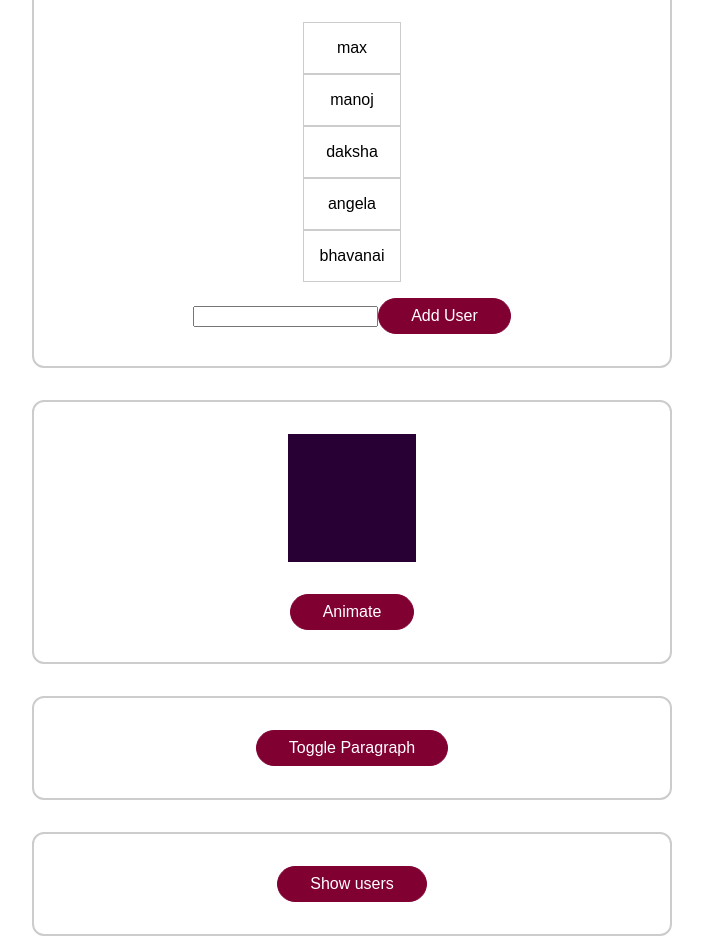
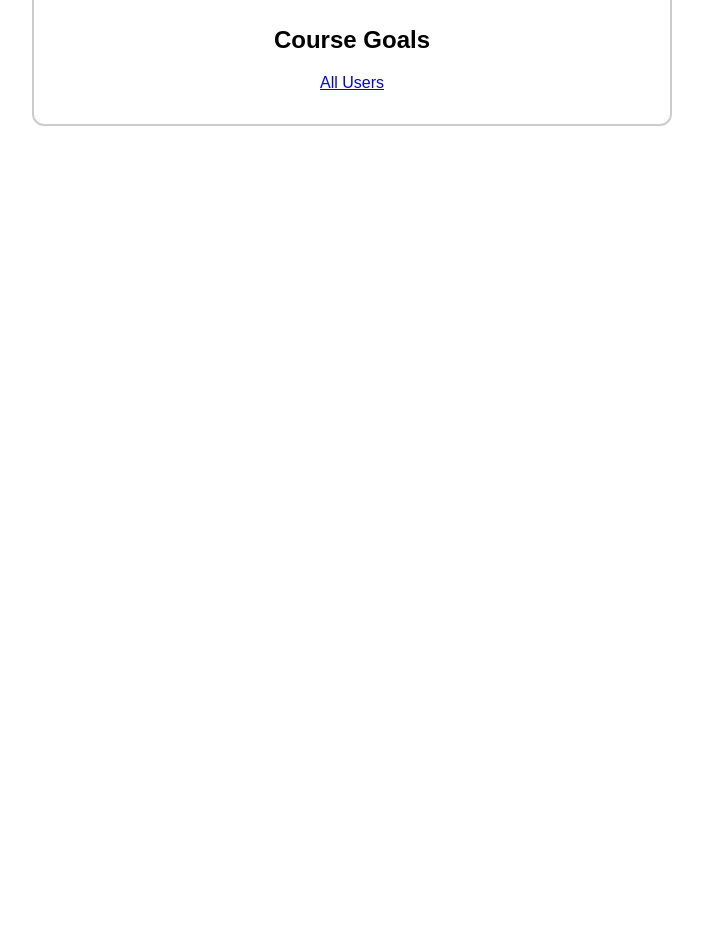
Before and after one commit to VarunPoloju/VueJs_Animations, a Vue app: page /goals in a window 1280 px wide. Shown: the part 60-1012 px from the top of the page, without its empty margins (288-991 px from the left). After the commit the page ends 800 px from the top, so only its background shows below. Built offline with nearby package versions, Linux system fonts and the light colour scheme.

Commit message:
animating route changes

```diff
--- a/package.json
+++ b/package.json
@@ -9,7 +9,8 @@
   },
   "dependencies": {
     "core-js": "^3.6.5",
-    "vue": "^3.0.0"
+    "vue": "^3.0.0",
+    "vue-router": "^4.3.2"
   },
   "devDependencies": {
     "@vue/cli-plugin-babel": "~4.5.0",
--- a/src/App.vue
+++ b/src/App.vue
@@ -1,51 +1,15 @@
 <template>
-  <div class="container">
-    <users-list></users-list>
-  </div>
-  <div class="container">
-    <!-- if animatedBlock is true animate class will be added from css -->
-    <div class="block" :class="{ animate: animatedBlock }"></div>
-    <button @click="animateBlock">Animate</button>
-  </div>
-
-  <div class="container">
-    <transition
-      :css="false"
-      @before-enter="beforeEnter"
-      @before-leave="beforeLeave"
-      @enter="enter"
-      @after-enter="afterEnter"
-      @leave="leave"
-      @after-leave="afterLeave"
-      @enter-cancelled="enterCancelled"
-      @leave-cancelled="leaveCancelled"
-    >
-      <p v-if="paraisvisible">Sometimes visible</p>
+  <router-view v-slot="slotProps">
+    <transition name="fade-button" mode="out-in">
+      <component :is="slotProps.Component"></component>
     </transition>
-    <button @click="togglePara">Toggle Paragraph</button>
-  </div>
-
-  <div class="container">
-    <transition name="fade-button" mode="in-out">
-      <button @click="showUser" v-if="!usersAreVisible">Show users</button>
-      <button @click="hideUser" v-else>Hide users</button>
-    </transition>
-  </div>
-
-  <base-modal @closeDialog="hideDialog" :open="dialogIsVisible">
-    <p>This is a test dialog!</p>
-    <button @click="hideDialog">Close it!</button>
-  </base-modal>
-
-  <div class="container">
-    <button @click="showDialog">Show Dialog</button>
-  </div>
+  </router-view>
 </template>
 
 <script>
-import UsersList from './components/UsersList.vue';
+// import UsersList from './components/UsersList.vue';
 export default {
-  components: { UsersList },
+  // components: { UsersList },
   data() {
     return {
       dialogIsVisible: false,
@@ -210,4 +174,17 @@
   border: 2px solid #ccc;
   border-radius: 12px;
 }
+
+.route-enter-from {
+}
+.route-enter-active {
+  animation: slide-scale 0.4s ease-out;
+}
+
+.route-leave-active {
+  animation: slide-scale 0.4s ease-in;
+}
+
+.route-enter-to {
+}
 </style>
--- a/src/components/UsersList.vue
+++ b/src/components/UsersList.vue
@@ -1,8 +1,10 @@
 <template>
   <ul>
-    <li v-for="user in users" :key="user" @click="removeUser(user)">
-      {{ user }}
-    </li>
+    <transition-group tag="ul" name="user-list">
+      <li v-for="user in users" :key="user" @click="removeUser(user)">
+        {{ user }}
+      </li>
+    </transition-group>
   </ul>
   <div>
     <input type="text" ref="userNameInput" />
@@ -42,4 +44,38 @@
   padding: 1rem;
   text-align: center;
 }
+
+.user-list-enter-from {
+  opacity: 0;
+  transform: translateX(-30px);
+}
+
+.user-list-enter-active {
+  transition: all 1s ease-out;
+}
+
+.user-list-enter-to {
+  opacity: 1;
+  transform: translateX(0);
+}
+
+.user-list-leave-from,
+.user-list-leave-to {
+  opacity: 1;
+  transform: translateX(-30px);
+}
+
+.user-list-leave-active {
+  transition: all 1s ease-in;
+  position: absolute
+}
+
+.user-list-leave-to {
+  opacity: 0;
+  transform: translateX(30px);
+}
+
+.user-list-move {
+  transition: transform 0.8s ease;
+}
 </style>
--- a/src/main.js
+++ b/src/main.js
@@ -2,9 +2,22 @@
 
 import App from './App.vue';
 import BaseModal from './components/BaseModal.vue';
+import { createRouter, createWebHistory } from 'vue-router';
+import AllUsers from './pages/AllUsers.vue';
+import CourseGoals from './pages/CourseGoals.vue';
+
+const router = createRouter({
+  history: createWebHistory(),
+  routes: [
+    { path: '/', component: AllUsers },
+    { path: '/goals', component: CourseGoals },
+  ],
+});
 
 const app = createApp(App);
 
 app.component('base-modal', BaseModal);
-
-app.mount('#app');
+app.use(router);
+router.isReady().then(function () {
+  app.mount('#app');
+});
--- /dev/null
+++ b/src/pages/AllUsers.vue
@@ -0,0 +1,6 @@
+<template>
+  <div class="container">
+    <h2>All users</h2>
+    <router-link to="/goals">Course Goals</router-link>
+  </div>
+</template>
--- /dev/null
+++ b/src/pages/CourseGoals.vue
@@ -0,0 +1,6 @@
+<template>
+  <div class="container">
+    <h2>Course Goals</h2>
+    <router-link to="/">All Users</router-link>
+  </div>
+</template>
```
Also changed, not shown: 1 other file (tests, documents, lock files or other folders).
